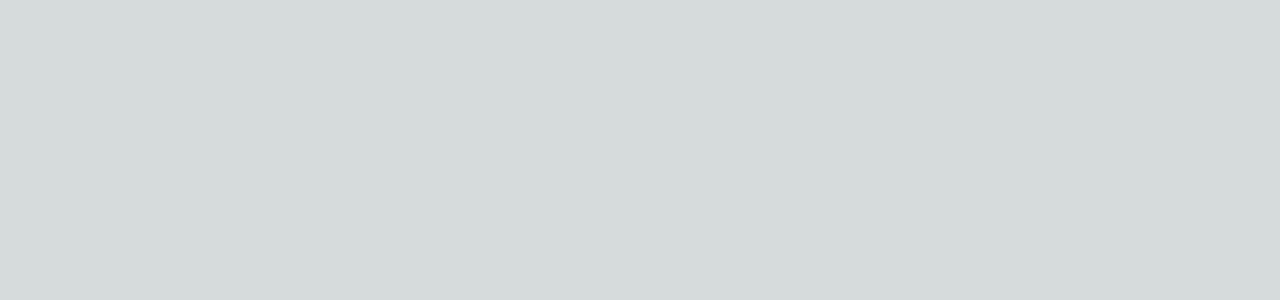
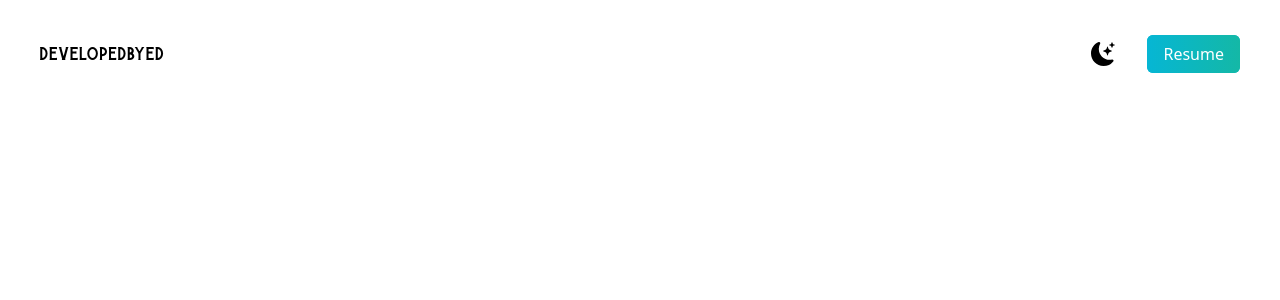
Before and after one commit to MMPodesta/react-personal-website, a Next.js app: page / in a window 1280 px wide. Shown: the top 300 px of the page. Built offline with nearby package versions, Linux system fonts and the light colour scheme.

Commit message:
Adding nav

```diff
--- a/package.json
+++ b/package.json
@@ -16,6 +16,8 @@
     "react-icons": "^4.7.1"
   },
   "devDependencies": {
+    "autoprefixer": "^10.4.13",
+    "postcss": "^8.4.21",
     "tailwindcss": "^3.2.4"
   }
 }
--- a/pages/index.js
+++ b/pages/index.js
@@ -1,5 +1,6 @@
 import Head from 'next/head'
 import { Inter } from '@next/font/google'
+import { BsFillMoonStarsFill } from 'react-icons/bs'
 
 
 const inter = Inter({ subsets: ['latin'] })
@@ -14,8 +15,21 @@
         <link rel="icon" href="/favicon.ico" />
       </Head>
 
-      <main>
+      <main className='bg-white px-10'>
+        <section className='min-h-screen'>
+          <nav className='py-10 mb-12 flex justify-between'>
+            <h1 className='text-xl font-burtons'> developedbyed</h1>
+            <ul className='flex items-center'>
+              <li>
+                <BsFillMoonStarsFill className='cursor-pointer text-2xl'/>
+              </li>
+              <li><a className='bg-gradient-to-r from-cyan-500
+               to-teal-500 bg-cyan-500 text-white px-4 py-2
+               rounded-md ml-8' href='#'>Resume</a></li>
+            </ul>
+          </nav>
 
+        </section>
       </main>
     </>
   );
--- /dev/null
+++ b/postcss.config.js
@@ -0,0 +1,6 @@
+module.exports = {
+  plugins: {
+    tailwindcss: {},
+    autoprefixer: {},
+  },
+}
--- a/styles/globals.css
+++ b/styles/globals.css
@@ -2,101 +2,10 @@
 @tailwind components;
 @tailwind utilities;
 
-:root {
-  --max-width: 1100px;
-  --border-radius: 12px;
-  --font-mono: ui-monospace, Menlo, Monaco, 'Cascadia Mono', 'Segoe UI Mono',
-    'Roboto Mono', 'Oxygen Mono', 'Ubuntu Monospace', 'Source Code Pro',
-    'Fira Mono', 'Droid Sans Mono', 'Courier New', monospace;
-
-  --foreground-rgb: 0, 0, 0;
-  --background-start-rgb: 214, 219, 220;
-  --background-end-rgb: 255, 255, 255;
-
-  --primary-glow: conic-gradient(
-    from 180deg at 50% 50%,
-    #16abff33 0deg,
-    #0885ff33 55deg,
-    #54d6ff33 120deg,
-    #0071ff33 160deg,
-    transparent 360deg
-  );
-  --secondary-glow: radial-gradient(
-    rgba(255, 255, 255, 1),
-    rgba(255, 255, 255, 0)
-  );
-
-  --tile-start-rgb: 239, 245, 249;
-  --tile-end-rgb: 228, 232, 233;
-  --tile-border: conic-gradient(
-    #00000080,
-    #00000040,
-    #00000030,
-    #00000020,
-    #00000010,
-    #00000010,
-    #00000080
-  );
-
-  --callout-rgb: 238, 240, 241;
-  --callout-border-rgb: 172, 175, 176;
-  --card-rgb: 180, 185, 188;
-  --card-border-rgb: 131, 134, 135;
-}
-
-@media (prefers-color-scheme: dark) {
-  :root {
-    --foreground-rgb: 255, 255, 255;
-    --background-start-rgb: 0, 0, 0;
-    --background-end-rgb: 0, 0, 0;
-
-    --primary-glow: radial-gradient(rgba(1, 65, 255, 0.4), rgba(1, 65, 255, 0));
-    --secondary-glow: linear-gradient(
-      to bottom right,
-      rgba(1, 65, 255, 0),
-      rgba(1, 65, 255, 0),
-      rgba(1, 65, 255, 0.3)
-    );
-
-    --tile-start-rgb: 2, 13, 46;
-    --tile-end-rgb: 2, 5, 19;
-    --tile-border: conic-gradient(
-      #ffffff80,
-      #ffffff40,
-      #ffffff30,
-      #ffffff20,
-      #ffffff10,
-      #ffffff10,
-      #ffffff80
-    );
-
-    --callout-rgb: 20, 20, 20;
-    --callout-border-rgb: 108, 108, 108;
-    --card-rgb: 100, 100, 100;
-    --card-border-rgb: 200, 200, 200;
-  }
-}
-
-* {
-  box-sizing: border-box;
+html,
+body {
   padding: 0;
   margin: 0;
-}
-
-html,
-body {
-  max-width: 100vw;
-  overflow-x: hidden;
-}
-
-body {
-  color: rgb(var(--foreground-rgb));
-  background: linear-gradient(
-      to bottom,
-      transparent,
-      rgb(var(--background-end-rgb))
-    )
-    rgb(var(--background-start-rgb));
 }
 
 a {
@@ -104,11 +13,11 @@
   text-decoration: none;
 }
 
-@media (prefers-color-scheme: dark) {
-  html {
-    color-scheme: dark;
-  }
+*{
+  box-sizing: border-box;
 }
+
+
 @font-face {
   font-family: "burtons";
   src: url('../public/Burtons.otf');
--- a/tailwind.config.js
+++ b/tailwind.config.js
@@ -1,8 +1,16 @@
 /** @type {import('tailwindcss').Config} */
 module.exports = {
-  content: [],
+  content: [
+    "./app/**/*.{js,ts,jsx,tsx}",
+    "./pages/**/*.{js,ts,jsx,tsx}",
+    "./components/**/*.{js,ts,jsx,tsx}",
+  ],
   theme: {
-    extend: {},
+    extend: {
+      fontFamily: {
+        burtons: "burtons",
+      },
+    },
   },
   plugins: [],
 }
```
Also changed, not shown: 1 other file (tests, documents, lock files or other folders).
